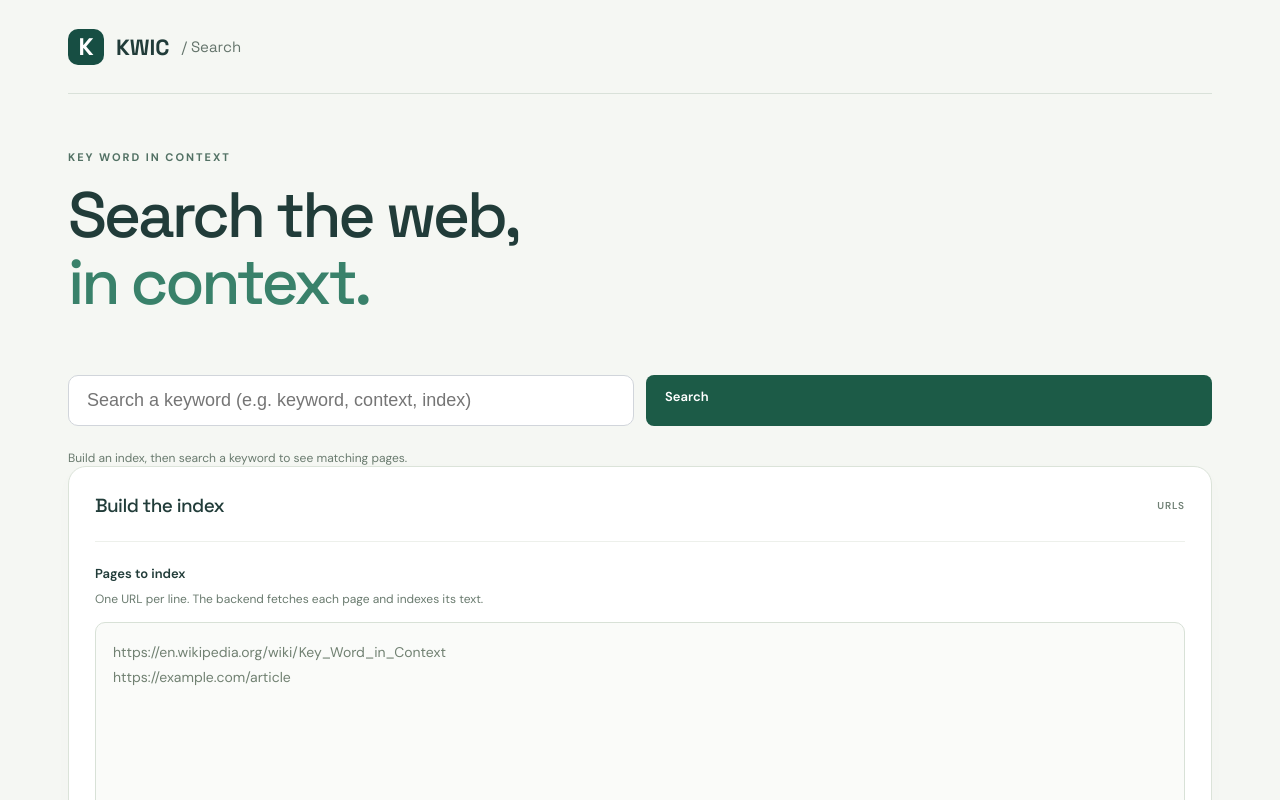
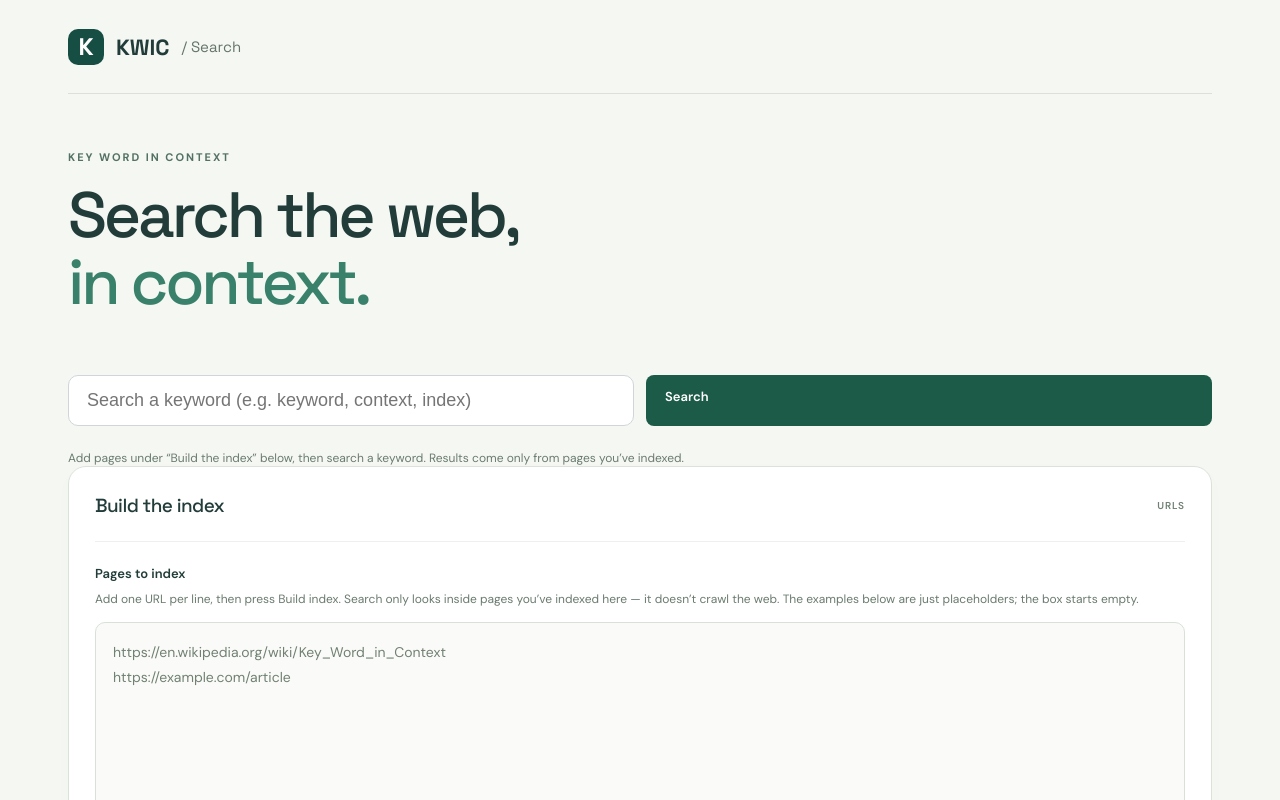
Before and after one commit to Kalani-Kawaguchi/SE6362-SWArch-Project, a React (Vite) app in the folder frontend/: page / in a window 1280 px wide. Shown: the top 800 px of the page. Built offline with nearby package versions, Linux system fonts and the light colour scheme.

Commit message:
ux: clarify search is limited to indexed pages; box starts empty

```diff
--- a/frontend/src/KWIC2.jsx
+++ b/frontend/src/KWIC2.jsx
@@ -133,7 +133,11 @@ export default function KWIC2() {
 
           <form onSubmit={buildIndex}>
             <label htmlFor="url-input">Pages to index</label>
-            <p className="help">One URL per line. The backend fetches each page and indexes its text.</p>
+            <p className="help">
+              Add one URL per line, then press Build index. Search only looks inside
+              pages you’ve indexed here — it doesn’t crawl the web. The examples below
+              are just placeholders; the box starts empty.
+            </p>
             <textarea
               id="url-input"
               value={urls}
--- a/frontend/src/SearchResults.jsx
+++ b/frontend/src/SearchResults.jsx
@@ -25,7 +25,8 @@ export default function SearchResults({ query, result, isSearching }) {
   if (!result) {
     return (
       <p className="result-summary">
-        Build an index, then search a keyword to see matching pages.
+        Add pages under “Build the index” below, then search a keyword. Results come
+        only from pages you’ve indexed.
       </p>
     );
   }
```
